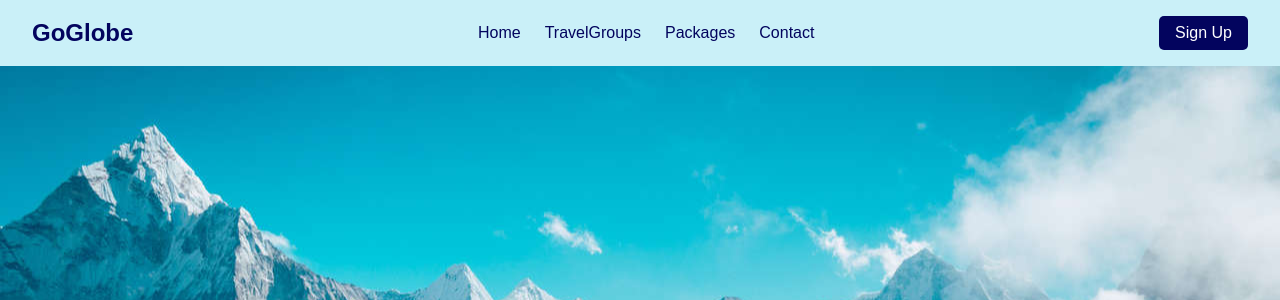
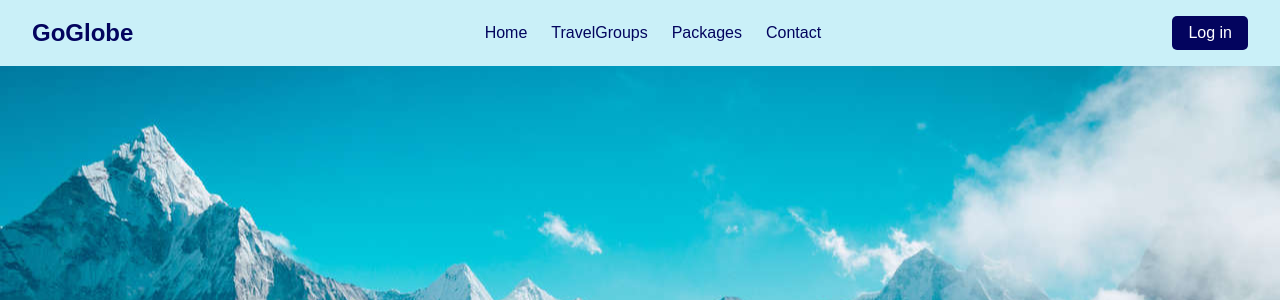
Before and after one commit to anjanasom/Travel-Booking-Website, a Flask app: page / in a window 1280 px wide. Shown: the top 300 px of the page. Run offline with Flask 3, Linux system fonts and the light colour scheme.

Commit message:
switched sign up for login button

```diff
--- a/website/templates/index.html
+++ b/website/templates/index.html
@@ -16,7 +16,7 @@
             <li><a href="/packages">Packages</a></li>
             <li><a href="/contact">Contact</a></li>
         </ul>
-        <a class="btn-login" href="/signup">Sign Up</a>
+        <a class="btn-login" href="/login">Log in</a>
     </header>
 
     <!-- Hero Section -->
```
